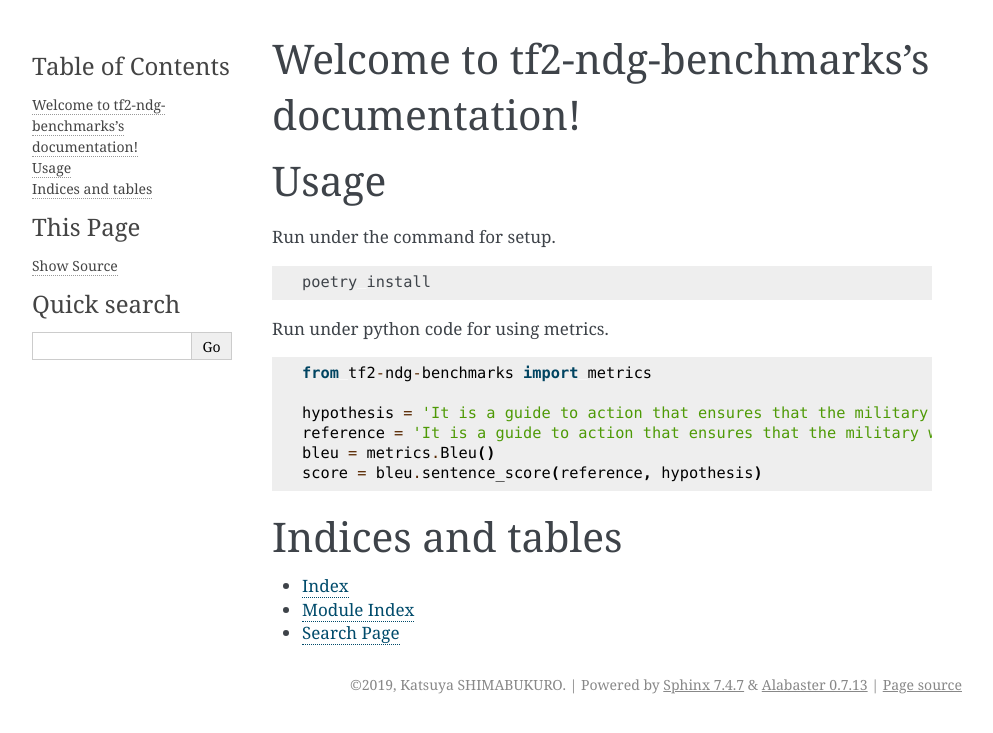
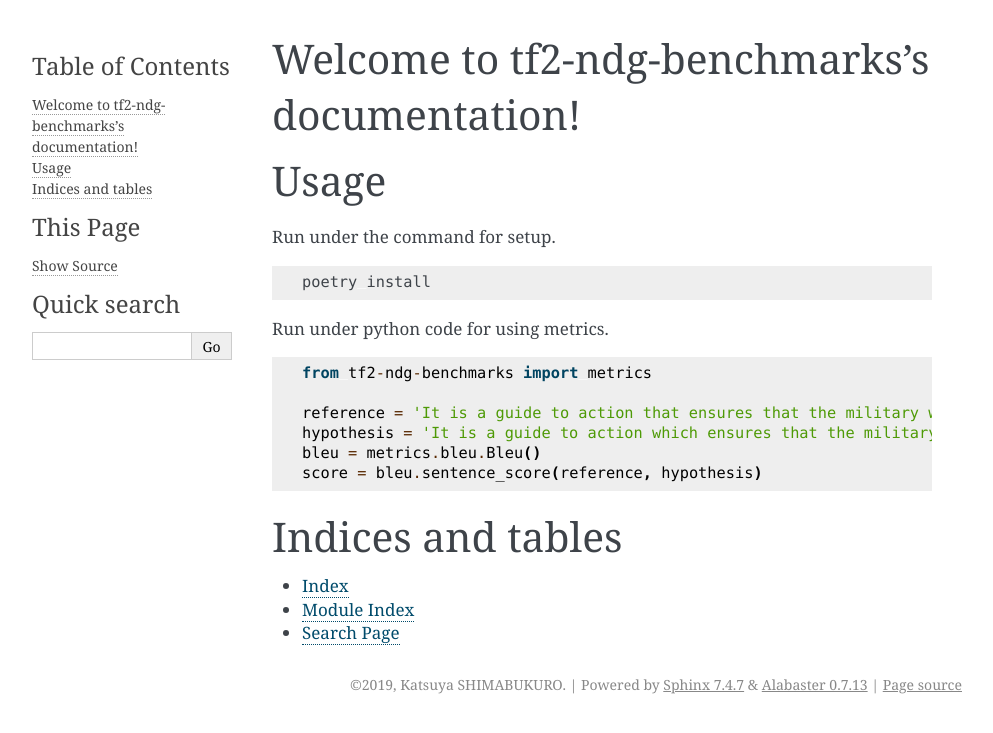
Before and after one commit to katsugeneration/tf2-ndg-benchmarks, a Sphinx documentation site: the page built from docs/index.md, in a window 1280 px wide. Shown: the top 733 px of the page, without its empty margins (148-1141 px from the left). Built offline with Sphinx 7.4.7, drawn with Linux system fonts in a browser that asks for light colours.

Commit message:
Update sample in docs

````diff
--- a/docs/index.md
+++ b/docs/index.md
@@ -26,9 +26,9 @@
 ```python
 from tf2-ndg-benchmarks import metrics
 
-hypothesis = 'It is a guide to action that ensures that the military will forever heed Party commands'
 reference = 'It is a guide to action that ensures that the military will forever heed Party commands'
-bleu = metrics.Bleu()
+hypothesis = 'It is a guide to action which ensures that the military always obeys the commands of the party'
+bleu = metrics.bleu.Bleu()
 score = bleu.sentence_score(reference, hypothesis)
 ```
 
````
Also changed, not shown: README.md (+2 -2 lines).
